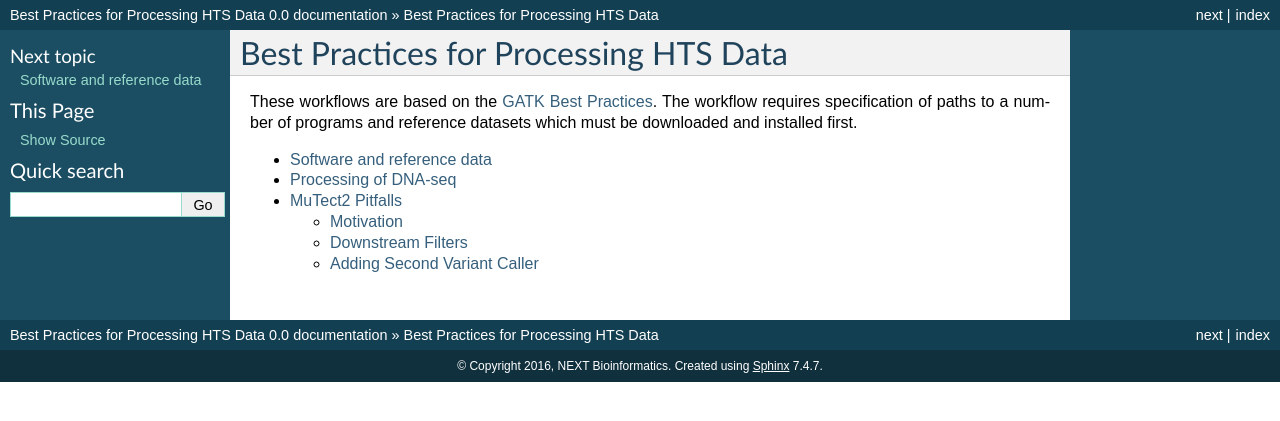
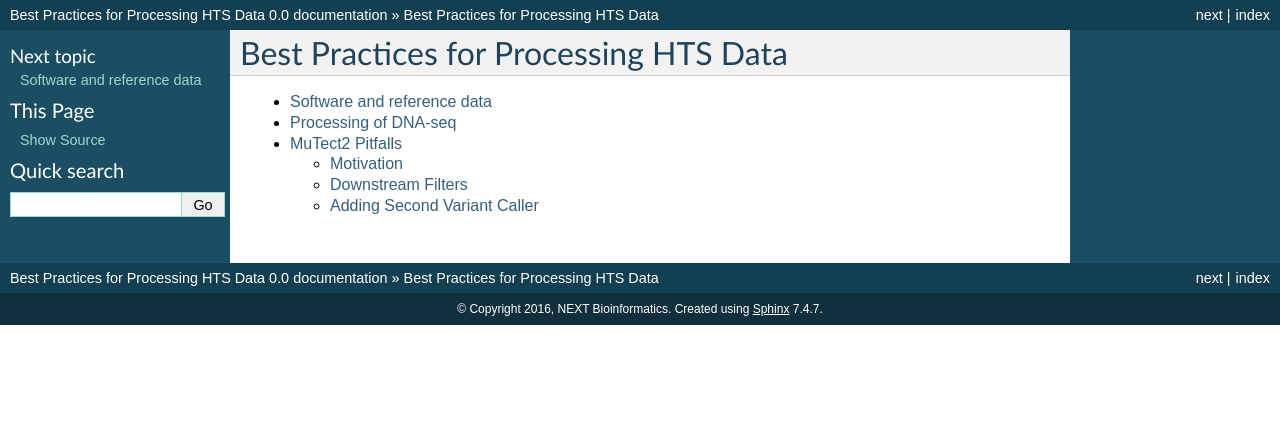
Before and after one commit to NEXTBioinformatics/Best-Practices-for-Processing-HTS-Data, a Sphinx documentation site: the page built from source/index.rst, in a window 1280 px wide. Shown: the top 421 px of the page. Built offline with Sphinx 7.4.7, drawn with Linux system fonts in a browser that asks for light colours.

```diff
--- a/source/index.rst
+++ b/source/index.rst
@@ -6,9 +6,6 @@
 Best Practices for Processing HTS Data
 ======================================
 
-These workflows are based on the `GATK Best Practices <https://software.broadinstitute.org/gatk/best-practices/>`_. The workflow requires specification of paths to a
-number of programs and reference datasets which must be downloaded and installed first.
-
 .. toctree::
    :maxdepth: 2
 
```
Also changed, not shown: source/datasets.rst (+10 -0 lines).
